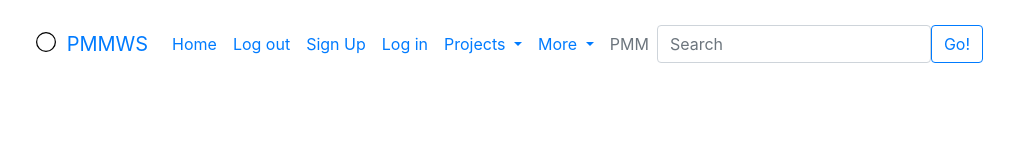
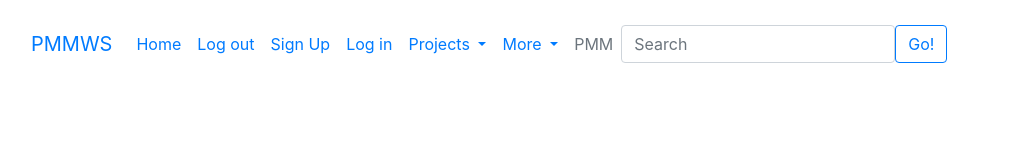
Before and after one commit to PMM1331/Server1, a plain HTML site: page index.html in a window 1280 px wide. Shown: the whole page, without its empty margins (16-1030 px from the left). Drawn offline with nearby package versions, Linux system fonts and the light colour scheme.

Commit message:
Update index.html

```diff
--- a/index.html
+++ b/index.html
@@ -22,7 +22,6 @@
         <nav class="navbar navbar-expand-lg bg-body-tertiary">
           <div class="container-fluid">
             <a class="navbar-brand" href="#">
-              <img src="circle.svg" alt="PMMWS LOGO" width="30" height="20" class="d-inline-block align-text-top">
               PMMWS
             </a>
             <button
```
